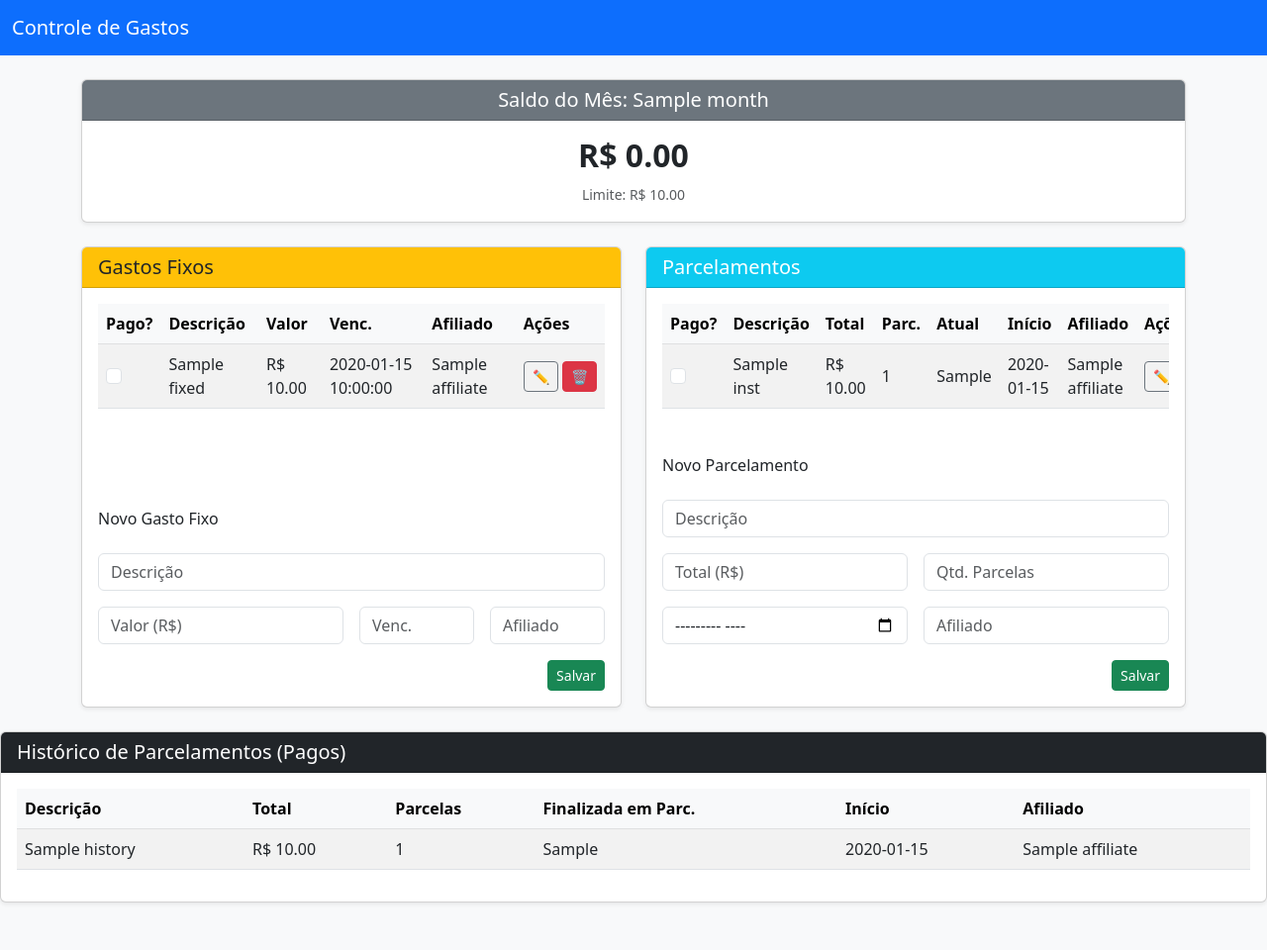
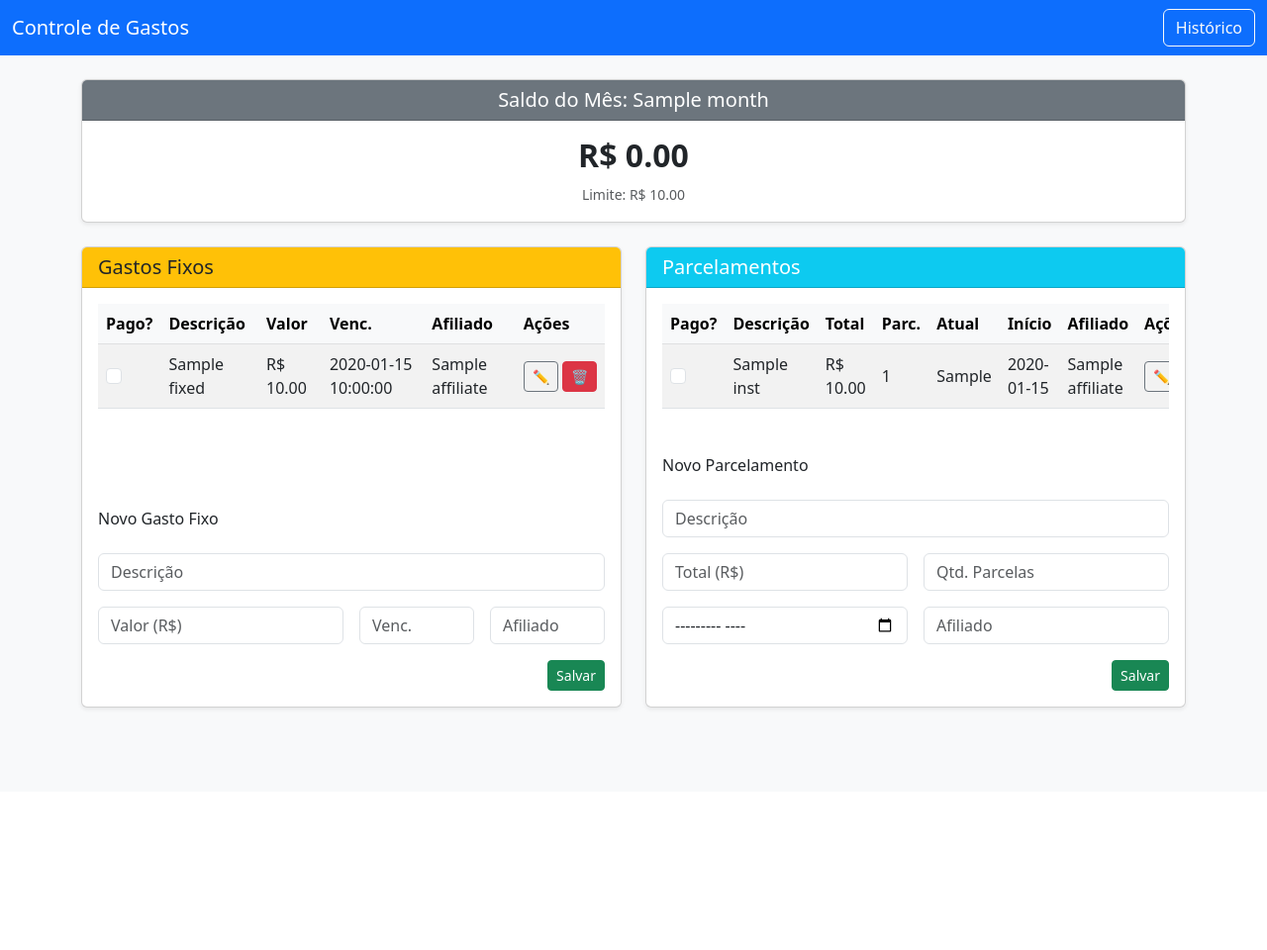
Before and after one commit to gatorabs/expenses-application, a Flask app: template templates/index.html in a window 1280 px wide. Shown: the whole page at 99% size. After the commit the page ends 718 px from the top, so only its background shows below. Run offline with Flask 3, Linux system fonts and the light colour scheme; the template is opened without the code that fills it: most values are stand-ins (such as "Sample title", 1, 10 or a date in 2020).

Commit message:
feat: Adicionando modal de histórico.

```diff
--- a/templates/index.html
+++ b/templates/index.html
@@ -13,6 +13,13 @@
   <nav class="navbar navbar-expand-lg navbar-dark bg-primary mb-4">
     <div class="container-fluid">
       <a class="navbar-brand" href="#">Controle de Gastos</a>
+      <!-- Botão de Histórico -->
+      <button class="btn btn-outline-light ms-auto"
+              type="button"
+              data-bs-toggle="modal"
+              data-bs-target="#historyModal">
+        Histórico
+      </button>
     </div>
   </nav>
 
@@ -196,14 +203,15 @@
 
     </div>
   </div>
-  <!-- Histórico de Parcelamentos -->
-  <div class="row mb-5">
-    <div class="col-12">
-      <div class="card shadow-sm">
-        <div class="card-header bg-dark text-white">
-          <h5 class="mb-0">Histórico de Parcelamentos (Pagos)</h5>
+   <!-- Modal de Histórico -->
+  <div class="modal fade" id="historyModal" tabindex="-1" aria-labelledby="historyModalLabel" aria-hidden="true">
+    <div class="modal-dialog modal-xl modal-dialog-scrollable">
+      <div class="modal-content">
+        <div class="modal-header">
+          <h5 class="modal-title" id="historyModalLabel">Histórico de Parcelamentos (Pagos)</h5>
+          <button type="button" class="btn-close" data-bs-dismiss="modal" aria-label="Fechar"></button>
         </div>
-        <div class="card-body">
+        <div class="modal-body">
           <div class="table-responsive">
             <table class="table table-striped table-hover align-middle">
               <thead class="table-light">
@@ -237,9 +245,13 @@
             </table>
           </div>
         </div>
+        <div class="modal-footer">
+          <button class="btn btn-secondary" data-bs-dismiss="modal">Fechar</button>
+        </div>
       </div>
     </div>
   </div>
+
   <!-- Bootstrap JS + seu main.js -->
   <script src="https://cdn.jsdelivr.net/npm/bootstrap@5.3.0/dist/js/bootstrap.bundle.min.js"></script>
   <script src="{{ url_for('static', filename='main.js') }}"></script>
```
